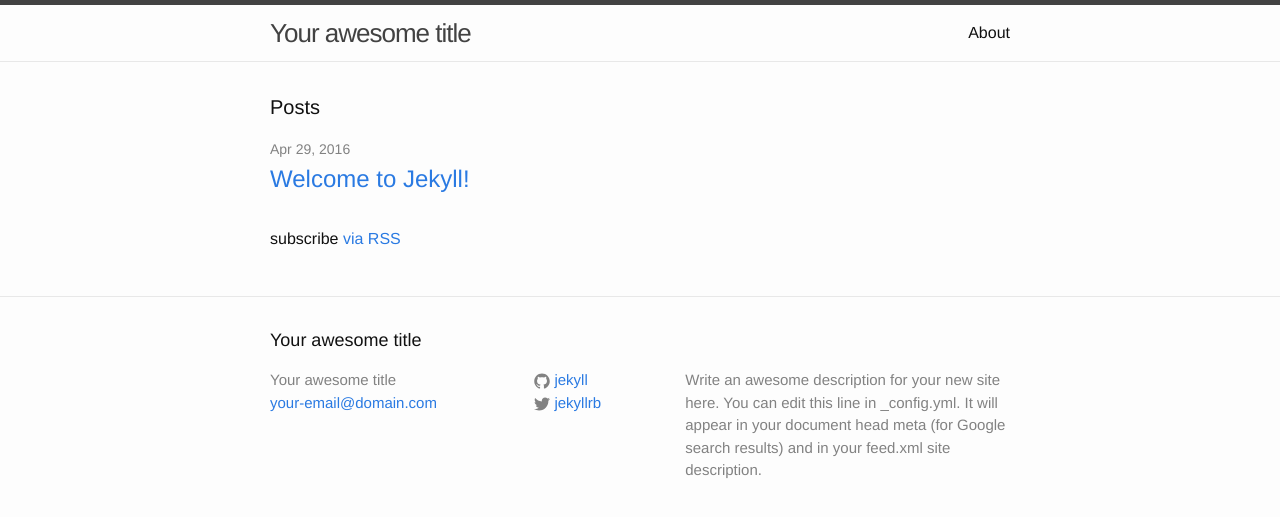
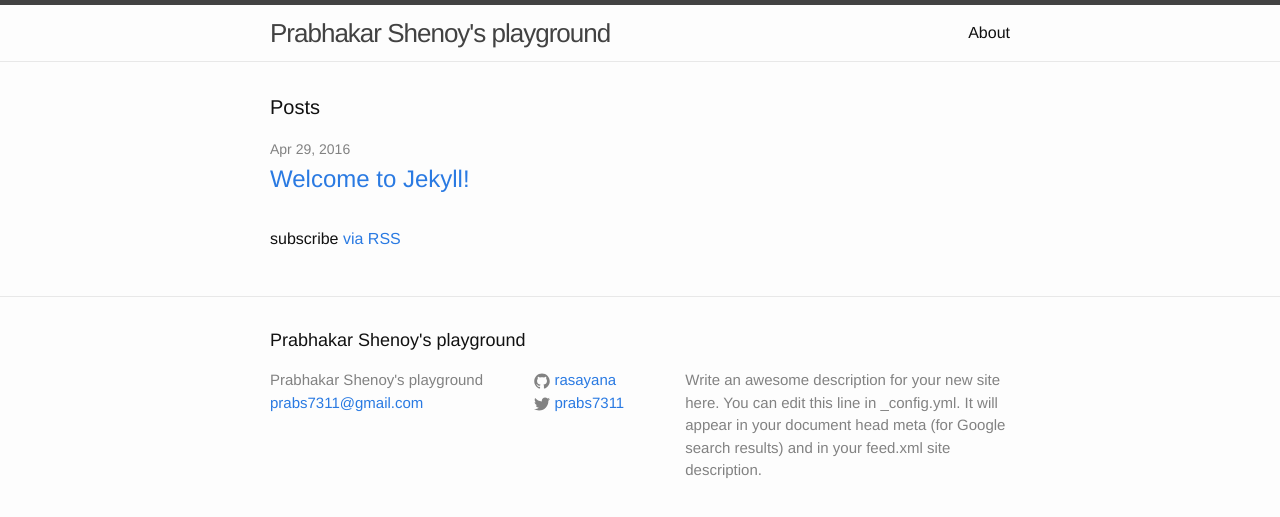
Before and after one commit to rasayana/rasayana.github.io, a Jekyll site: the page built from index.html, in a window 1280 px wide. Shown: the top 517 px of the page. Built offline with Jekyll 4.4.1, drawn with Linux system fonts in a browser that asks for light colours.

Commit message:
config.yml

```diff
--- a/_config.yml
+++ b/_config.yml
@@ -6,16 +6,16 @@
 # 'jekyll serve'. If you change this file, please restart the server process.
 
 # Site settings
-title: Your awesome title
-email: your-email@domain.com
+title: Prabhakar Shenoy's playground
+email: prabs7311@gmail.com
 description: > # this means to ignore newlines until "baseurl:"
   Write an awesome description for your new site here. You can edit this
   line in _config.yml. It will appear in your document head meta (for
   Google search results) and in your feed.xml site description.
 baseurl: "" # the subpath of your site, e.g. /blog
 url: "http://yourdomain.com" # the base hostname & protocol for your site
-twitter_username: jekyllrb
-github_username:  jekyll
+twitter_username: prabs7311
+github_username:  rasayana
 
 # Build settings
 markdown: kramdown
```
